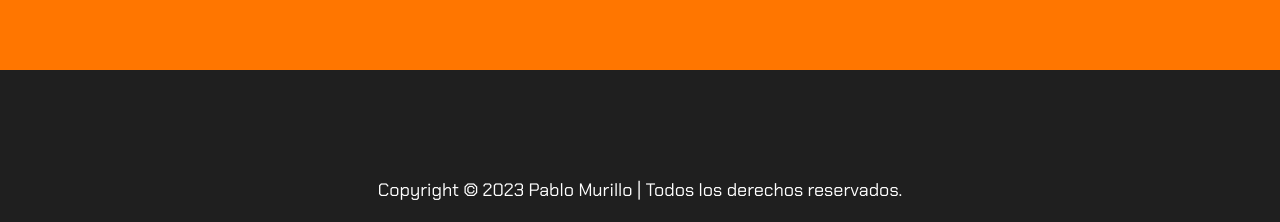
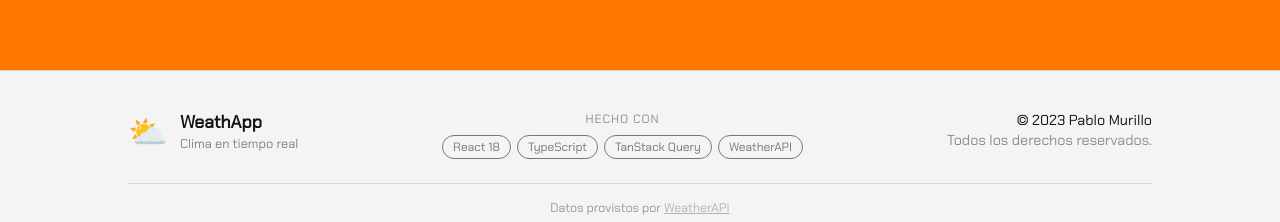
Before and after one commit to PabloMur/weatherapp, a React (Vite) app: page / in a window 1280 px wide. Shown: the part 730-952 px from the top of the page. Built offline with nearby package versions, Linux system fonts and the light colour scheme; no server answers.

Commit message:
buena mejora

```diff
--- a/src/components/Footer/index.tsx
+++ b/src/components/Footer/index.tsx
@@ -1,11 +1,42 @@
+import { useRecoilValue } from "recoil";
+import { isDay } from "../../atoms";
 import css from "./styles.module.css";
 
 export const Footer = () => {
+  const isDayValue = useRecoilValue(isDay);
+  const themeClass = isDayValue ? css.day : css.night;
+  const classes = [css.root, themeClass].join(" ");
+
   return (
-    <div className={css.root}>
-      <p className={css.p}>
-        Copyright © 2023 Pablo Murillo | Todos los derechos reservados.
-      </p>
-    </div>
+    <footer className={classes}>
+      <div className={css.inner}>
+        <div className={css.brand}>
+          <span className={css.logo}>⛅</span>
+          <div>
+            <p className={css.appName}>WeathApp</p>
+            <p className={css.tagline}>Clima en tiempo real</p>
+          </div>
+        </div>
+
+        <div className={css.stack}>
+          <p className={css.stackTitle}>Hecho con</p>
+          <div className={css.badges}>
+            <span className={css.badge}>React 18</span>
+            <span className={css.badge}>TypeScript</span>
+            <span className={css.badge}>TanStack Query</span>
+            <span className={css.badge}>WeatherAPI</span>
+          </div>
+        </div>
+
+        <div className={css.copy}>
+          <p>© {new Date().getFullYear()} Pablo Murillo</p>
+          <p className={css.rights}>Todos los derechos reservados.</p>
+        </div>
+      </div>
+
+      <div className={css.bottom}>
+        <p>Datos provistos por <a className={css.link} href="https://www.weatherapi.com" target="_blank" rel="noreferrer">WeatherAPI</a></p>
+      </div>
+    </footer>
   );
 };
--- a/src/components/Footer/styles.module.css
+++ b/src/components/Footer/styles.module.css
@@ -1,18 +1,149 @@
 .root {
-  height: 30vh;
-  display: flex;
-  justify-content: center;
-  align-items: center;
-  background-color: rgb(31, 31, 31);
+  width: 100%;
+  padding: 40px 0 20px;
+  margin-top: auto;
+  border-top: 1px solid;
 }
 
-.p {
-  font-size: 18px;
-  color: white;
+.day {
+  background-color: #f4f4f4;
+  color: #111;
+  border-color: rgba(0, 0, 0, 0.12);
 }
 
+.night {
+  background-color: #1a1a1a;
+  color: #e8e8e8;
+  border-color: rgba(255, 255, 255, 0.1);
+}
+
+.inner {
+  width: 80%;
+  margin: 0 auto;
+  display: flex;
+  justify-content: space-between;
+  align-items: flex-start;
+  gap: 32px;
+}
+
+/* Branding */
+.brand {
+  display: flex;
+  align-items: center;
+  gap: 12px;
+}
+
+.logo {
+  font-size: 2rem;
+  line-height: 1;
+}
+
+.appName {
+  font-size: 1.1rem;
+  font-weight: 700;
+  margin: 0;
+}
+
+.tagline {
+  font-size: 0.8rem;
+  opacity: 0.5;
+  margin: 2px 0 0;
+}
+
+/* Stack */
+.stack {
+  display: flex;
+  flex-direction: column;
+  gap: 8px;
+  align-items: center;
+}
+
+.stackTitle {
+  font-size: 0.75rem;
+  opacity: 0.45;
+  text-transform: uppercase;
+  letter-spacing: 0.08em;
+  margin: 0;
+}
+
+.badges {
+  display: flex;
+  flex-wrap: wrap;
+  gap: 6px;
+  justify-content: center;
+}
+
+.badge {
+  font-size: 0.75rem;
+  padding: 3px 10px;
+  border-radius: 20px;
+  border: 1px solid currentColor;
+  opacity: 0.55;
+}
+
+/* Copyright */
+.copy {
+  text-align: right;
+}
+
+.copy p {
+  margin: 0;
+  font-size: 0.9rem;
+}
+
+.rights {
+  font-size: 0.75rem;
+  opacity: 0.45;
+  margin-top: 2px !important;
+}
+
+/* Bottom bar */
+.bottom {
+  width: 80%;
+  margin: 24px auto 0;
+  padding-top: 16px;
+  border-top: 1px solid;
+  border-color: inherit;
+  text-align: center;
+}
+
+.bottom p {
+  font-size: 0.78rem;
+  opacity: 0.4;
+  margin: 0;
+}
+
+.link {
+  color: inherit;
+  text-decoration: underline;
+  opacity: 0.7;
+}
+
+.link:hover {
+  opacity: 1;
+}
+
+/* Mobile */
 @media screen and (max-width: 600px) {
-  .p {
-    font-size: 12px;
+  .inner {
+    width: 90%;
+    flex-direction: column;
+    align-items: center;
+    text-align: center;
+    gap: 24px;
+  }
+
+  .brand {
+    flex-direction: column;
+    align-items: center;
+    text-align: center;
+  }
+
+  .copy {
+    text-align: center;
+  }
+
+  .bottom {
+    width: 90%;
   }
 }
```
Also changed, not shown: .claude/settings.local.json (added).
